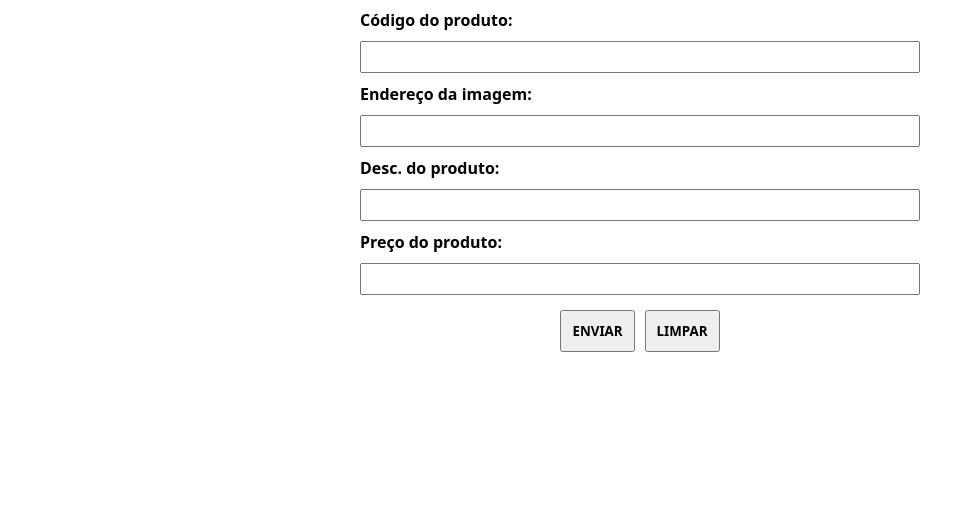
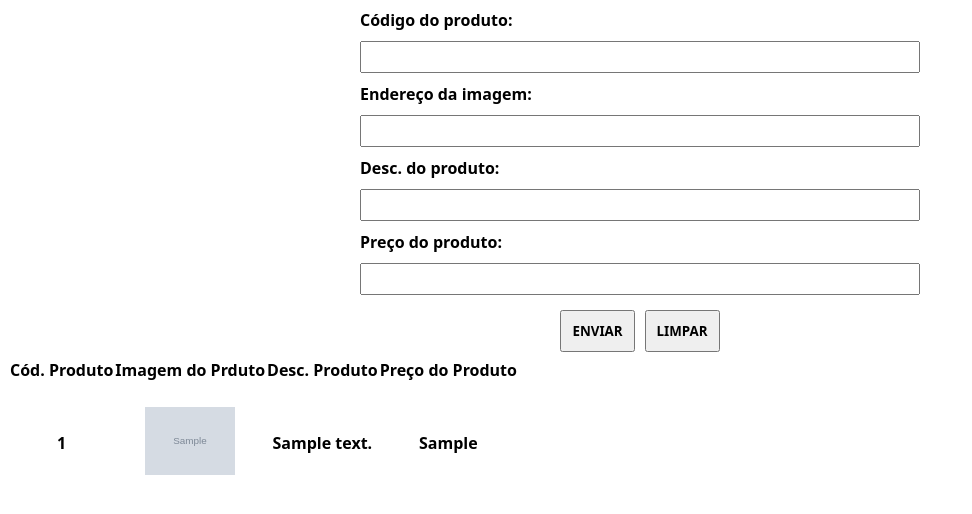
Before and after one commit to Ww1ll/FATEC-Tobacco, a PHP site: page /cad_prod.html in a window 1280 px wide. Shown: the part 51-565 px from the top of the page, without its empty margins (0-972 px from the left). Run offline with PHP 8.4, Linux system fonts and the light colour scheme; tables that the repository leaves empty or names only in its code hold one stand-in row (values such as "Sample post"); grey boxes marked "Sample" are stand-in pictures; lists and menus that the app fills with data are empty; some libraries are stand-ins or nearby versions.

Commit message:
beck end do cadprod semi implementado
Falta estilizar e colocar as regras de negocio

```diff
--- a/assets/css/cad-prod.css
+++ b/assets/css/cad-prod.css
@@ -19,6 +19,14 @@
 .linha label{
     margin-top: 10px;
     margin-bottom: 10px;
+}
+
+img{
+    width: 90px;
+}
+
+img:hover{
+    width: 180px;
 }
 
 .linha input[type="text"], input[type="number"]{
--- a/assets/css/global.css
+++ b/assets/css/global.css
@@ -163,7 +163,7 @@ main{
 }
 
 .image img:hover{
-    content: url("assets/imagens/default.png");
+    /* content: url("assets/imagens/default.png"); */
     cursor: pointer;
 }
 
--- a/cad_prod.html
+++ b/cad_prod.html
@@ -8,7 +8,7 @@
     <link rel="stylesheet" href="assets/css/cad-prod.css">
 
     <script src="https://ajax.googleapis.com/ajax/libs/jquery/3.5.1/jquery.min.js"></script>
-    <script src="http://code.jquery.com/jquery-1.11.3.min.js"></script>
+    <!-- <script src="http://code.jquery.com/jquery-1.11.3.min.js"></script> -->
     <script>
         $(document).ready(function () {
             $('#cad-prod').submit(function (e) {
@@ -21,19 +21,50 @@
                     success: function (data) {
                         if (data == "") {
                             alert('Produto Já Cadastrado!');
-                        }else{
+                        } else {
                             alert(data);
                             $('#cad-prod')[0].reset();
+                            getProd();
                         }
                     }
                 });
             });
         });
+
+        // function preco(moeda) {
+        //     const arredondado = +(moeda.toFixed(2));
+        //     return arredondado;
+        // }
+
+        function getProd() {
+            var array = $.ajax({
+                url: "get_prod.php",
+                success: function (data) {
+                    const prod = JSON.parse(data);
+                    console.log(prod);
+
+                    for (let index = 0; index < prod.length; index++) {
+                        var valor = prod[index].preco_prod;
+
+                        $('#produtos').append(`
+                        <tr>
+                            <th>${prod[index].id_prod}</th>
+                            <th><img src="${prod[index].img_prod}" alt=""></th>
+                            <th>${prod[index].desc_prod}</th>
+                            <th>${valor}</th>
+                        </tr>
+                        `);
+
+
+                    }
+                }
+            });
+        }
     </script>
     <title>Cadastro de Produtos</title>
 </head>
 
-<body>
+<body onload="getProd()">
     <div class="header">
         <div id="user_log"></div>
         <div class="botoes" id="botoes">
@@ -57,7 +88,7 @@
             </div>
             <div class="linha">
                 <label for="">Preço do produto:</label>
-                <input type="number" min="1" name="preco_prod" id="preco_prod" required>
+                <input type="number" min="1" step="0.01" name="preco_prod" id="preco_prod" required>
             </div>
             <div class="botoes">
                 <input type="submit" value="ENVIAR">
@@ -65,6 +96,28 @@
             </div>
         </form>
     </div>
+
+    <div class="" id="">
+        <table id="tabela-carrinho">
+            <thead>
+                <tr>
+                    <th>Cód. Produto</th>
+                    <th>Imagem do Prduto</th>
+                    <th>Desc. Produto</th>
+                    <th>Preço do Produto</th>
+                </tr>
+            </thead>
+            <!-- produto aqui -->
+            <tbody id="produtos">
+                <tr>
+                    <th></th>
+                    <th><img src="" alt=""></th>
+                    <th></th>
+                    <th></th>
+                </tr>
+            </tbody>
+        </table>
+    </div>
 </body>
 
 </html>
--- /dev/null
+++ b/get_prod.php
@@ -0,0 +1,14 @@
+<?php
+include 'conexao.php';
+
+$sql = mysql_query("select * from cad_prod order by id_prod");
+
+$array = array();
+
+while ($row = mysql_fetch_assoc($sql)) {
+    $array[] = $row;
+}
+
+echo json_encode($array);
+
+?>
```
